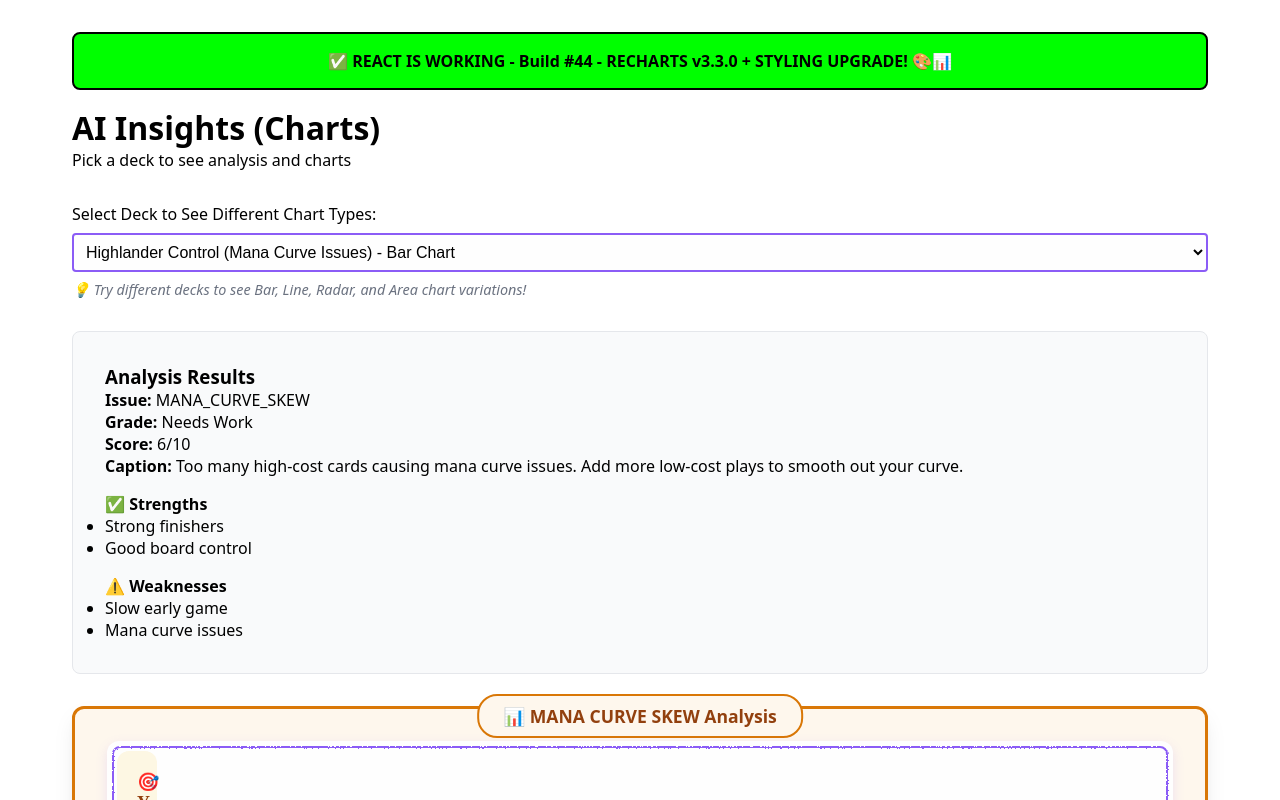
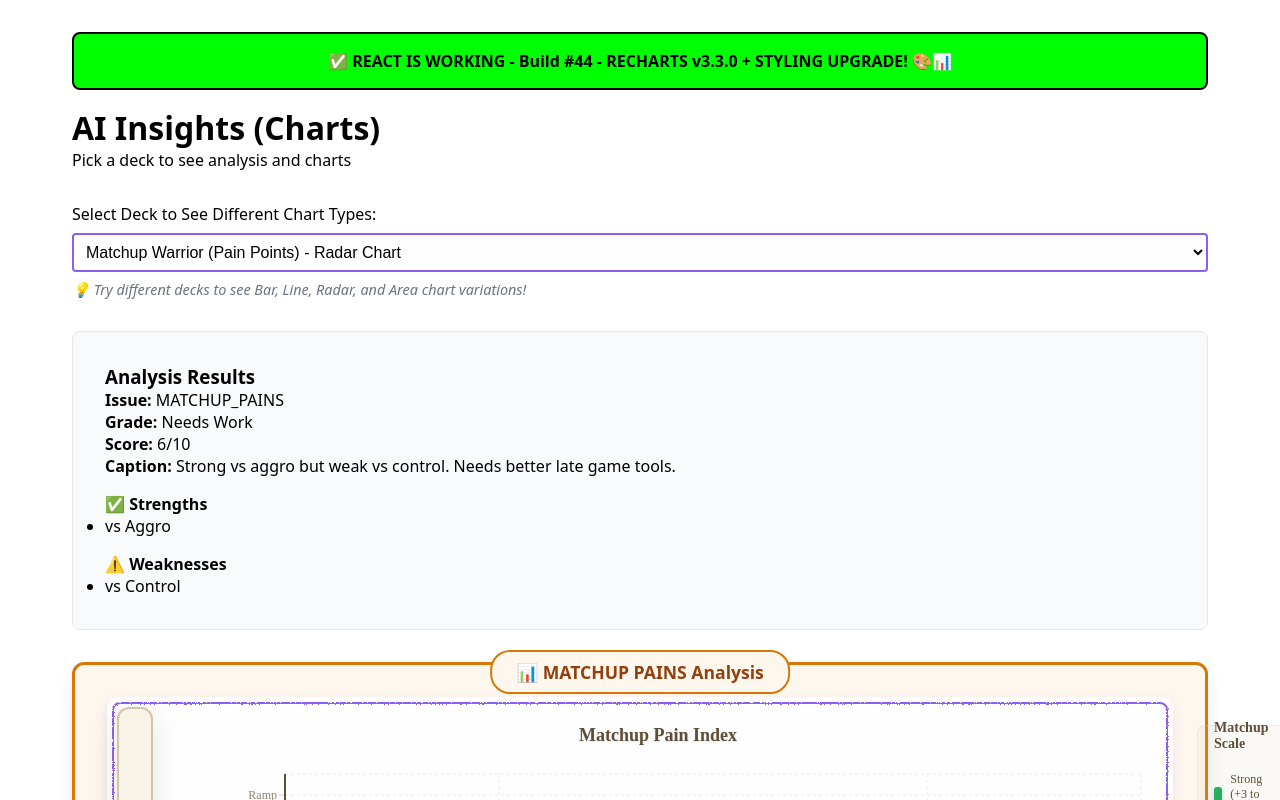
Before and after one commit to alanherron/scrylytics, a Next.js app: page /insights in a window 1280 px wide. Shown: the top 800 px of the page. Built offline with nearby package versions, Linux system fonts and the light colour scheme.

Commit message:
Reset default insights selection back to index 0

```diff
--- a/app/insights/page.tsx
+++ b/app/insights/page.tsx
@@ -29,7 +29,7 @@ const getChartType = (issue: string) => {
 };
 
 export default function InsightsPage() {
-  const [selectedIndex, setSelectedIndex] = useState(0);
+  const [selectedIndex, setSelectedIndex] = useState(7); // Test Matchup Pains chart
 
   const result = useMemo(() => {
     const deck = PREBUILT_DECKS[selectedIndex];
```
